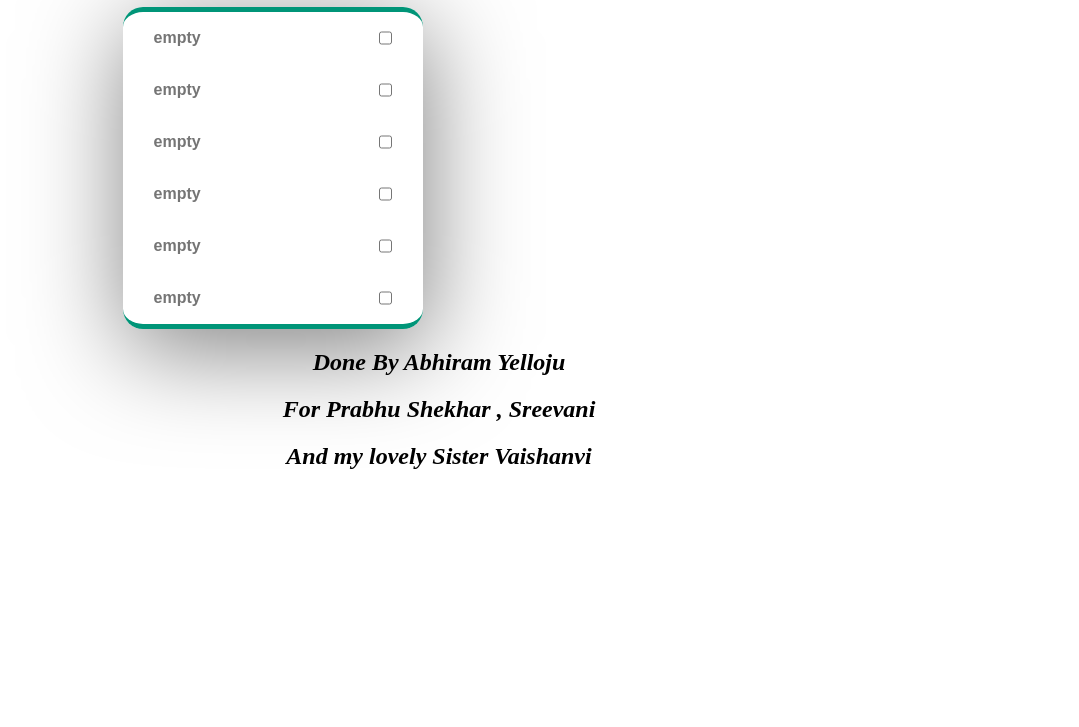
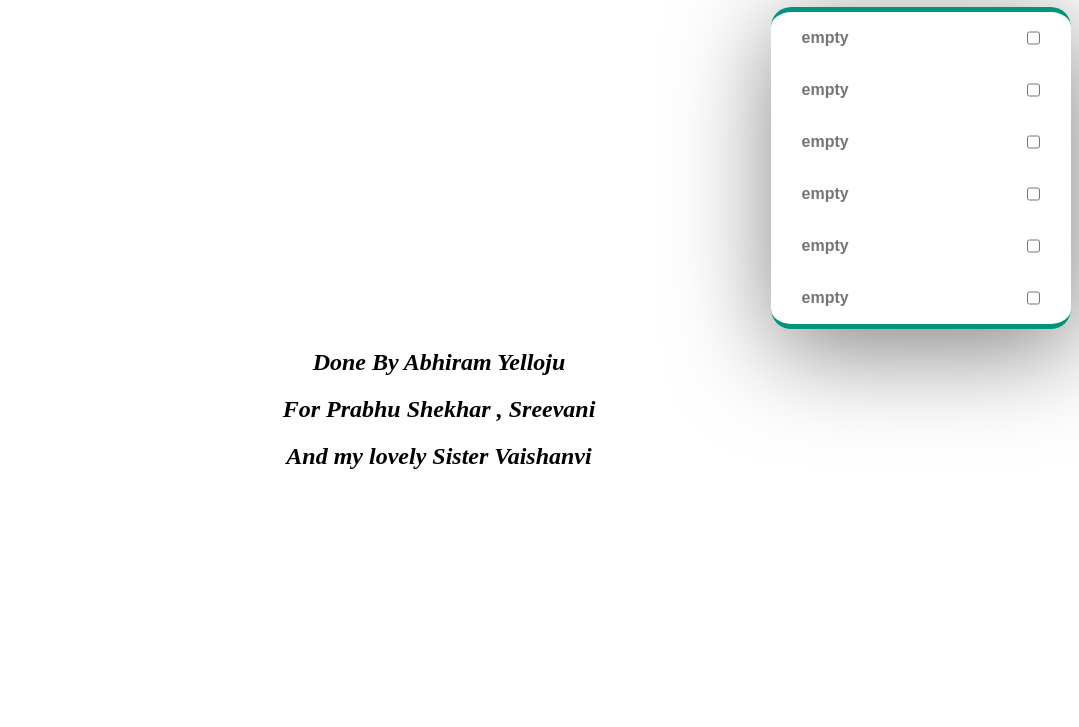
Before and after one commit to saiabhiramyelloju/To-Do-List, a plain HTML site: page index.html in a window 1280 px wide. Shown: the part 73-800 px from the top of the page, without its empty margins (201-1280 px from the left). Drawn offline with Linux system fonts and the light colour scheme.

Commit message:
style.css

```diff
--- a/style.css
+++ b/style.css
@@ -8,7 +8,7 @@
 	border-color: #009578;
 	border-radius: 20px;
 	align-items: center;
-	margin-left: 25%;
+	margin-left: auto;
 }
 
 .todo {
```
